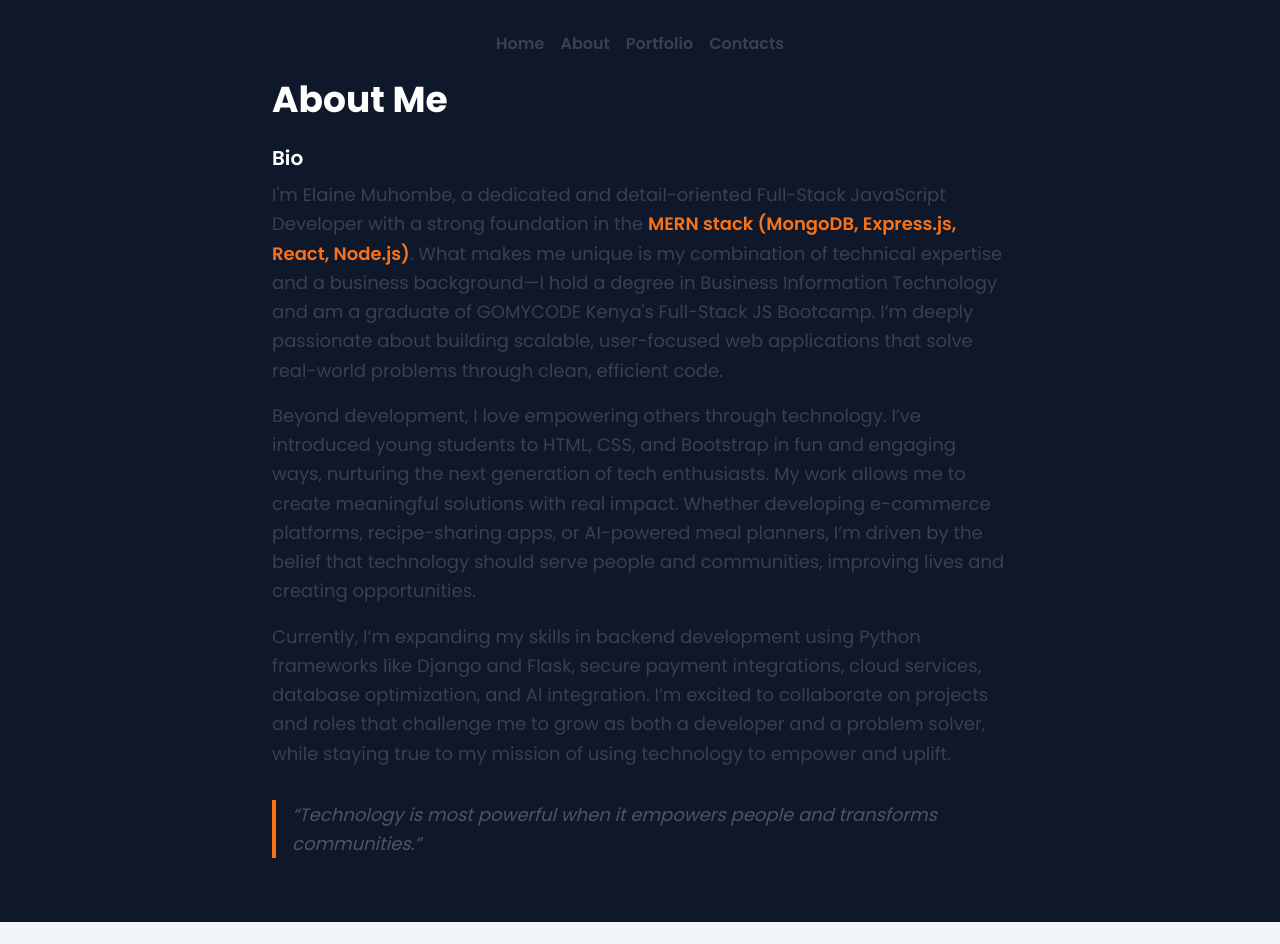
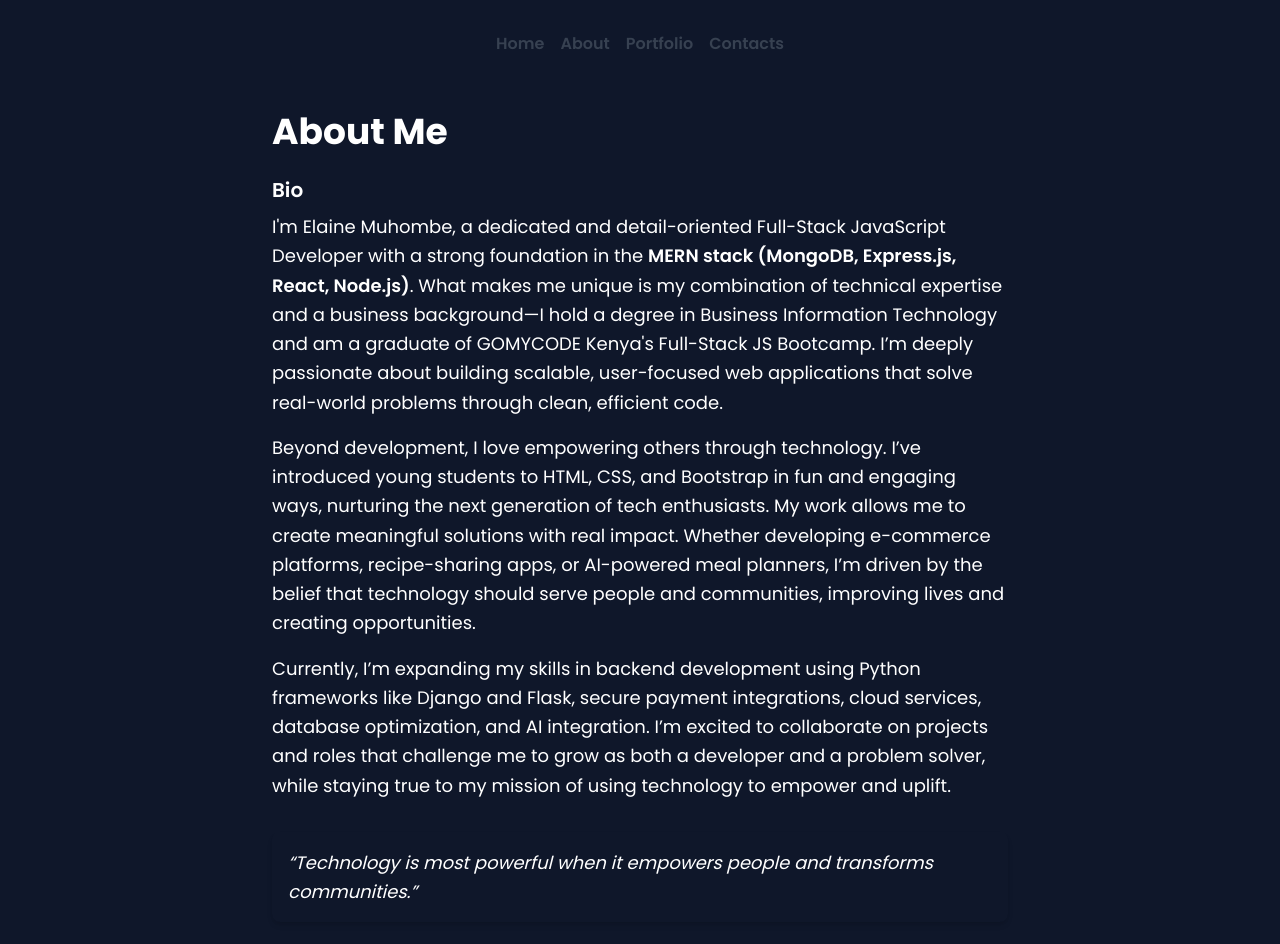
Before and after one commit to elaine-mern-dev/elaine-portfolio, a React (Vite) app: page /about in a window 1280 px wide. Shown: the top 944 px of the page. Built offline with nearby package versions, Linux system fonts and the light colour scheme.

Commit message:
feat(About): enhance About page layout, update styling and content for better readability and branding

```diff
--- a/src/pages/About.tsx
+++ b/src/pages/About.tsx
@@ -4,17 +4,17 @@ import { Footer, Nav } from "../shared/layout";
 const About: React.FC = () => {
   return (
     <>
-      <div className="w-full md:flex flex-col items-center justify-center max-w-3xl mx-auto">
+      <div className="mt-8 w-full md:flex flex-col items-center justify-center max-w-3xl mx-auto">
+        <Nav />
         <div className="px-4 mt-8">
-          <Nav />
           <h1 className="text-4xl font-bold my-6">About Me</h1>
 
           <h3 className="text-xl font-semibold mb-2">Bio</h3>
-          <div className="text-lg text-gray-700 leading-relaxed">
+          <div className="text-lg text-customBlueGray leading-relaxed">
             <p>
               I'm Elaine Muhombe, a dedicated and detail-oriented Full-Stack
               JavaScript Developer with a strong foundation in the{" "}
-              <span className="text-orange-500 font-semibold">
+              <span className="text-secondary font-semibold">
                 MERN stack (MongoDB, Express.js, React, Node.js)
               </span>
               . What makes me unique is my combination of technical expertise
@@ -46,7 +46,7 @@ const About: React.FC = () => {
               and uplift.
             </p>
 
-            <blockquote className="mt-8 italic text-gray-600 border-l-4 border-orange-500 pl-4">
+            <blockquote className="mt-8 p-4 italic text-navy bg-tealAccent pl-4 font-robotoSlab rounded-lg shadow-md">
               “Technology is most powerful when it empowers people and
               transforms communities.”
             </blockquote>
@@ -54,7 +54,7 @@ const About: React.FC = () => {
         </div>
       </div>
 
-      {/* Footer moved outside to take full width */}
+      {/* Footer */}
       <Footer />
     </>
   );
```
